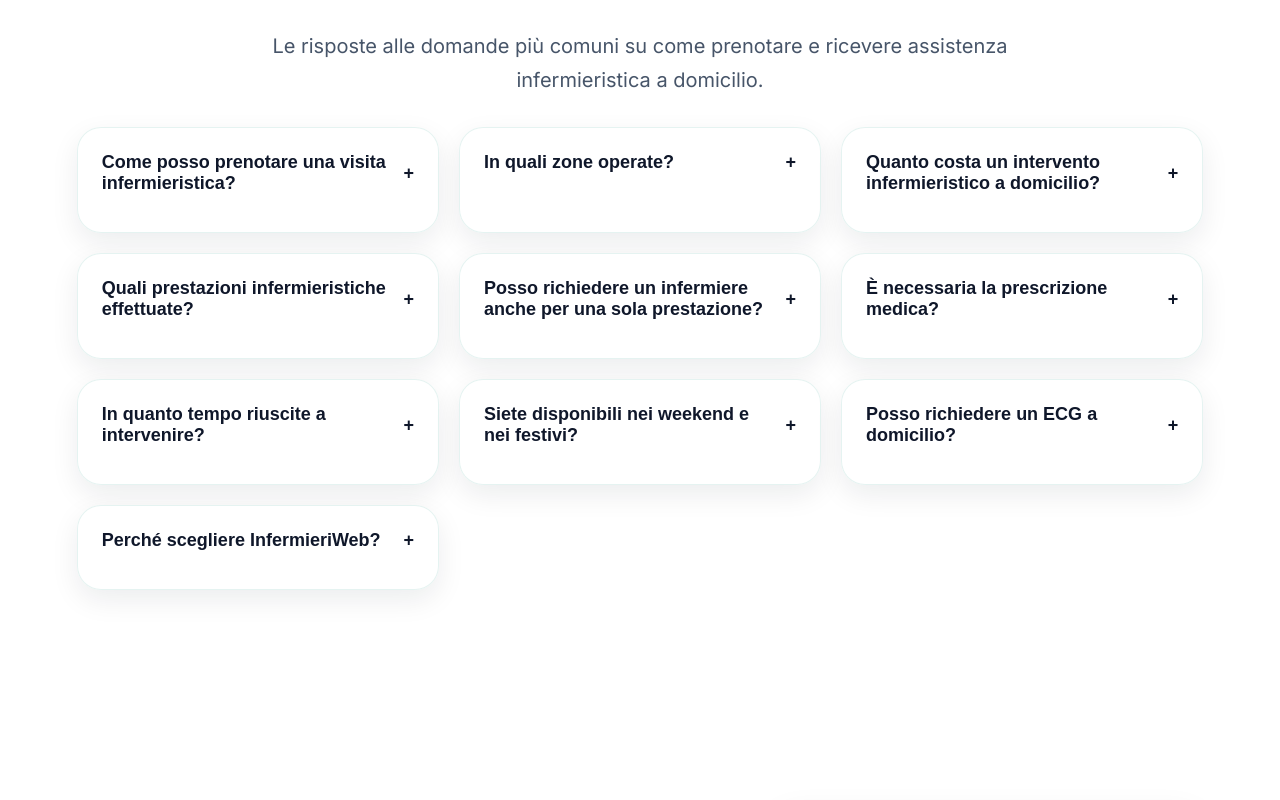
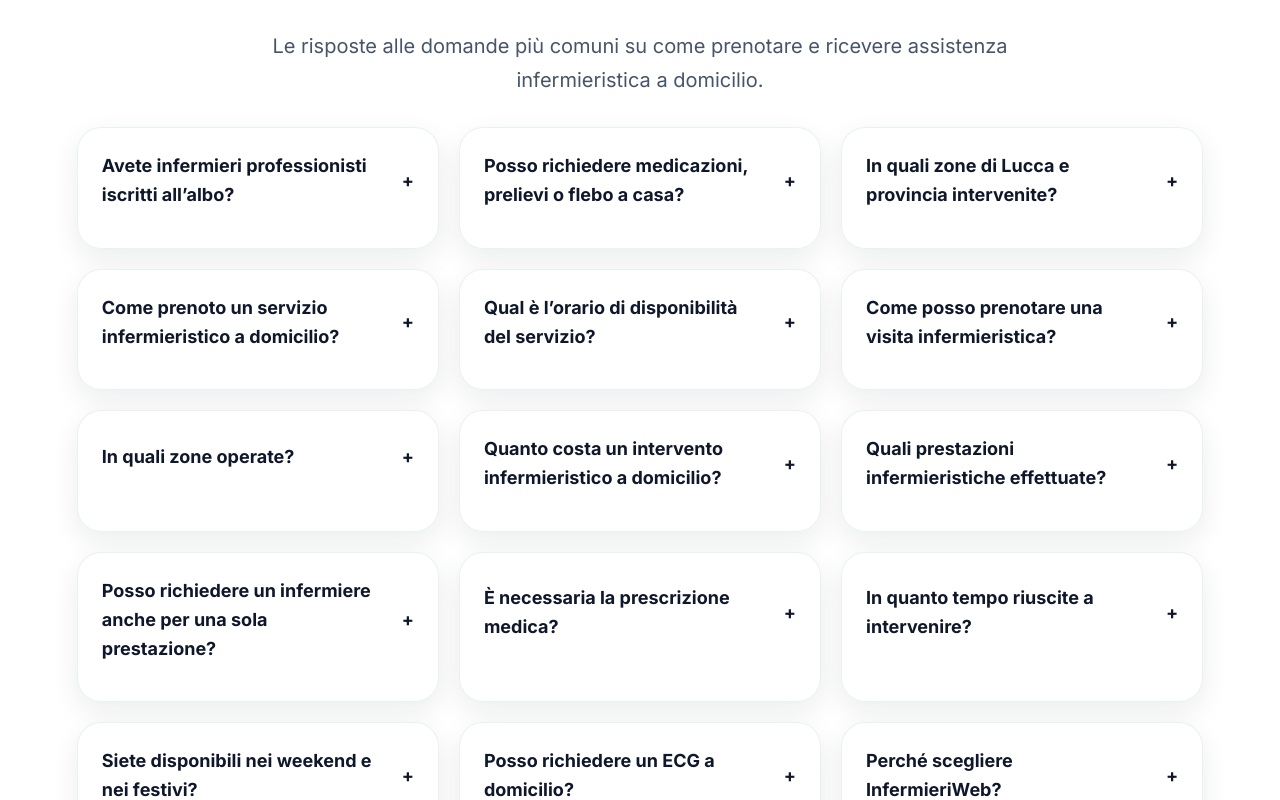
Before and after one commit to EDDY110OST/infermieriweb, a React (Vite) app: page / in a window 1280 px wide. Shown: the part 4860-5660 px from the top of the page. Built offline with nearby package versions, Linux system fonts and the light colour scheme.

Commit message:
aggiornamento sito

```diff
--- a/src/App.css
+++ b/src/App.css
@@ -1066,7 +1066,6 @@ body {
   box-shadow: 0 10px 28px rgba(15, 23, 42, 0.08);
   padding: 24px;
   text-align: left;
-  cursor: pointer;
   transition: all 0.3s ease;
   display: grid;
   gap: 14px;
@@ -1075,6 +1074,17 @@ body {
 .faq-item:hover {
   transform: translateY(-4px);
   border-color: var(--primary-light);
+}
+
+.faq-item summary {
+  list-style: none;
+  margin: 0;
+  padding: 0;
+  cursor: pointer;
+}
+
+.faq-item summary::-webkit-details-marker {
+  display: none;
 }
 
 .faq-question {
@@ -1090,10 +1100,11 @@ body {
 .faq-answer {
   max-height: 0;
   overflow: hidden;
+  padding-top: 0;
   transition: max-height 0.3s ease, padding 0.3s ease;
 }
 
-.faq-item.open .faq-answer {
+.faq-item[open] .faq-answer {
   max-height: 260px;
   padding-top: 8px;
 }
--- a/src/pages/Home.jsx
+++ b/src/pages/Home.jsx
@@ -11,7 +11,6 @@ import foto from "../assets/foto.png";
 export default function Home() {
   const { t } = useAppSettings();
   const [showAllServices, setShowAllServices] = useState(false);
-  const [openFaq, setOpenFaq] = useState(null);
   const [recensioni, setRecensioni] = useState([]);
   const [isPaused, setIsPaused] = useState(false);
 
@@ -288,22 +287,16 @@ export default function Home() {
         <p>{t("faq.intro")}</p>
 
         <div className="faq-grid">
-          {t("faq.items").map((item, index) => (
-            <button
-              key={item.question}
-              type="button"
-              className={`faq-item${openFaq === index ? " open" : ""}`}
-              onClick={() => setOpenFaq(openFaq === index ? null : index)}
-              aria-expanded={openFaq === index}
-            >
-              <div className="faq-question">
+          {t("faq.items").map((item) => (
+            <details key={item.question} className="faq-item">
+              <summary className="faq-question">
                 <span>{item.question}</span>
-                <span aria-hidden="true">{openFaq === index ? "−" : "+"}</span>
-              </div>
-              <div className="faq-answer" aria-hidden={openFaq !== index}>
+                <span aria-hidden="true">+</span>
+              </summary>
+              <div className="faq-answer">
                 <p>{item.answer}</p>
               </div>
-            </button>
+            </details>
           ))}
         </div>
       </section>
--- a/src/translations.js
+++ b/src/translations.js
@@ -48,6 +48,26 @@ const translations = {
       label: "Domande frequenti",
       intro: "Le risposte alle domande più comuni su come prenotare e ricevere assistenza infermieristica a domicilio.",
       items: [
+        {
+          question: "Avete infermieri professionisti iscritti all’albo?",
+          answer: "Sì, tutti gli infermieri che operano con InfermieriWeb.it sono professionisti regolarmente iscritti all’Ordine delle Professioni Infermieristiche."
+        },
+        {
+          question: "Posso richiedere medicazioni, prelievi o flebo a casa?",
+          answer: "Sì. Offriamo medicazioni, prelievi, iniezioni, flebo e altre prestazioni infermieristiche protette direttamente a domicilio."
+        },
+        {
+          question: "In quali zone di Lucca e provincia intervenite?",
+          answer: "Operiamo a Lucca, Capannori, Porcari, Altopascio e nei comuni limitrofi. Contattaci per verificare disponibilità nella tua zona."
+        },
+        {
+          question: "Come prenoto un servizio infermieristico a domicilio?",
+          answer: "Contattaci telefonicamente o via WhatsApp al 331 313 9220. Ti forniremo subito un appuntamento e tutte le informazioni utili."
+        },
+        {
+          question: "Qual è l’orario di disponibilità del servizio?",
+          answer: "Siamo disponibili 7 giorni su 7, dalle 07:00 alle 22:00, per interventi programmati e assistenza infermieristica urgente."
+        },
         {
           question: "Come posso prenotare una visita infermieristica?",
           answer: "Puoi chiamarci o scriverci su WhatsApp al 331 313 9220. Ti risponderemo rapidamente per valutare la tua esigenza e fissare l'appuntamento."
@@ -406,6 +426,26 @@ items: [
       intro: "Answers to the most common questions about booking and receiving home nursing care.",
       items: [
         {
+          question: "Are your nurses registered professionals?",
+          answer: "Yes, all nurses working with InfermieriWeb.it are registered with the Nursing Professional Order."
+        },
+        {
+          question: "Can I request dressings, blood tests or IV therapy at home?",
+          answer: "Yes. We provide dressings, blood tests, injections, IV therapy and other qualified nursing services at home."
+        },
+        {
+          question: "Which areas of Lucca and the province do you serve?",
+          answer: "We operate in Lucca, Capannori, Porcari, Altopascio, and nearby municipalities. Contact us to confirm service availability in your area."
+        },
+        {
+          question: "How do I book a home nursing service?",
+          answer: "Contact us by phone or WhatsApp at 331 313 9220. We will arrange an appointment and share all the necessary details."
+        },
+        {
+          question: "What are your service hours?",
+          answer: "We are available 7 days a week from 07:00 to 22:00 for scheduled visits and urgent nursing support."
+        },
+        {
           question: "How can I book a visit?",
           answer: "You can call directly or message on WhatsApp at 3313139220 to schedule the home visit."
         },
```
Also changed, not shown: 1 other file (tests, documents, lock files or other folders). Lines whose indentation alone changed are shown as unchanged.
